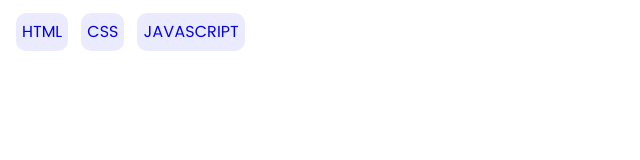
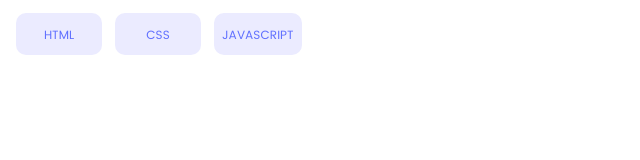
Before and after one commit to azy64/Pair-programming, a website: page index.html in a window 1280 px wide. Shown: the whole page, without its empty margins (0-640 px from the left). Drawn offline with Linux system fonts and the light colour scheme.

Commit message:
Add styles to technologies list

```diff
--- a/css/style.css
+++ b/css/style.css
@@ -23,16 +23,25 @@
   float: left;
   margin: 5px;
   margin-left: 8px;
+  min-width: 70px;
+}
+
+.p-10 {
+  padding: 8px;
 }
 
 .technologies li a {
   text-decoration: none;
+  color: #6070ff;
+  font-style: normal;
+  font-weight: 500;
+  font-size: 12px;
+  line-height: 16px;
 }
 
 .button-li {
   border-radius: 10px;
   background: #ebebff;
-  padding: 6px;
 }
 
 .text-center {
--- a/index.html
+++ b/index.html
@@ -13,9 +13,9 @@
     <section class="project-section">
         <div>
             <ul class="technologies">
-                <li class="button-li text-center"><a href="#">HTML</a></li>
-                <li class="button-li text-center"><a href="#">CSS</a></li>
-                <li class="button-li text-center"><a href="#">JAVASCRIPT</a></li>
+                <li class="button-li text-center p-10"><a href="#">HTML</a></li>
+                <li class="button-li text-center p-10"><a href="#">CSS</a></li>
+                <li class="button-li text-center p-10"><a href="#">JAVASCRIPT</a></li>
             </ul>
         </div>
     </section>
```
Lines whose indentation alone changed are shown as unchanged.
